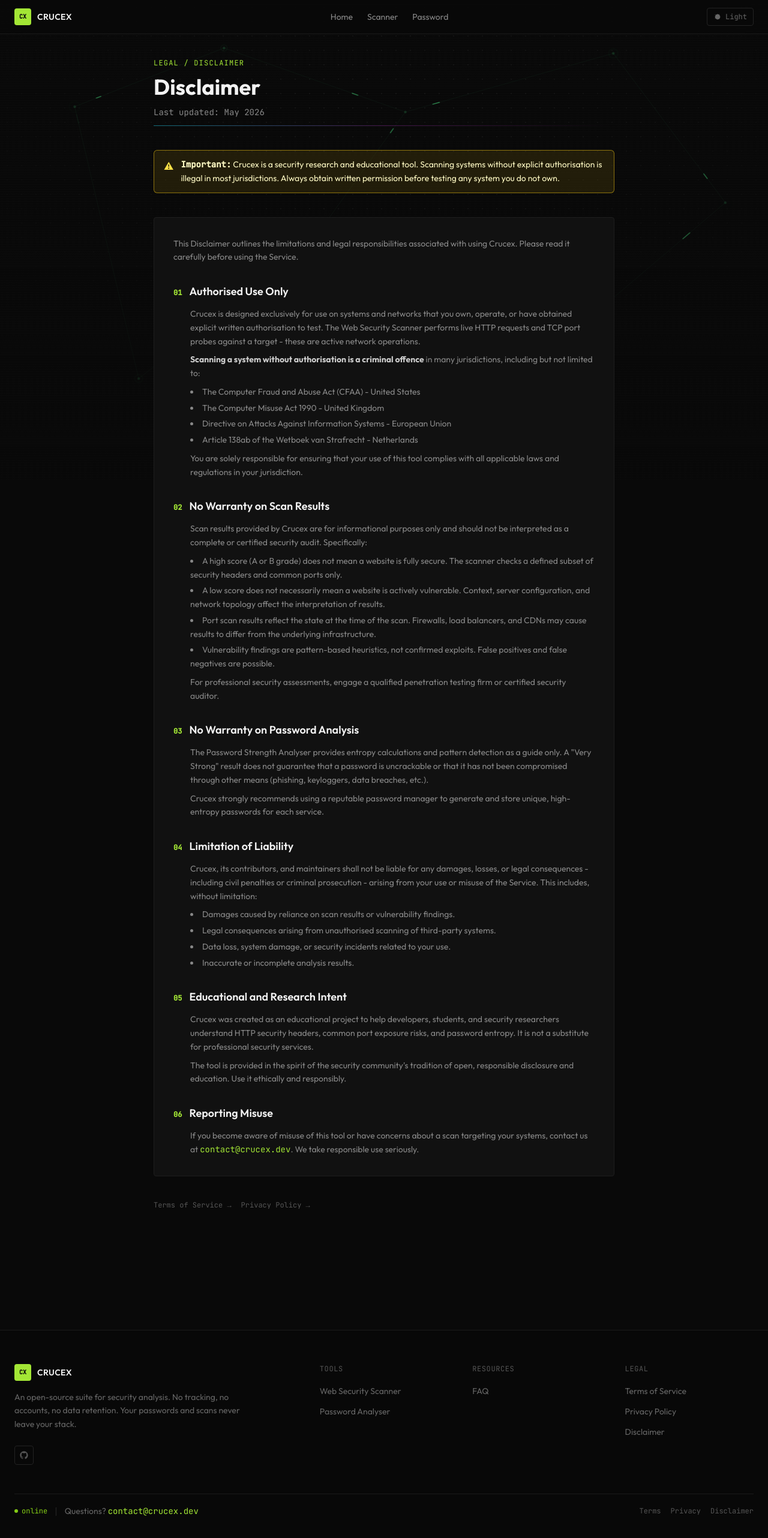
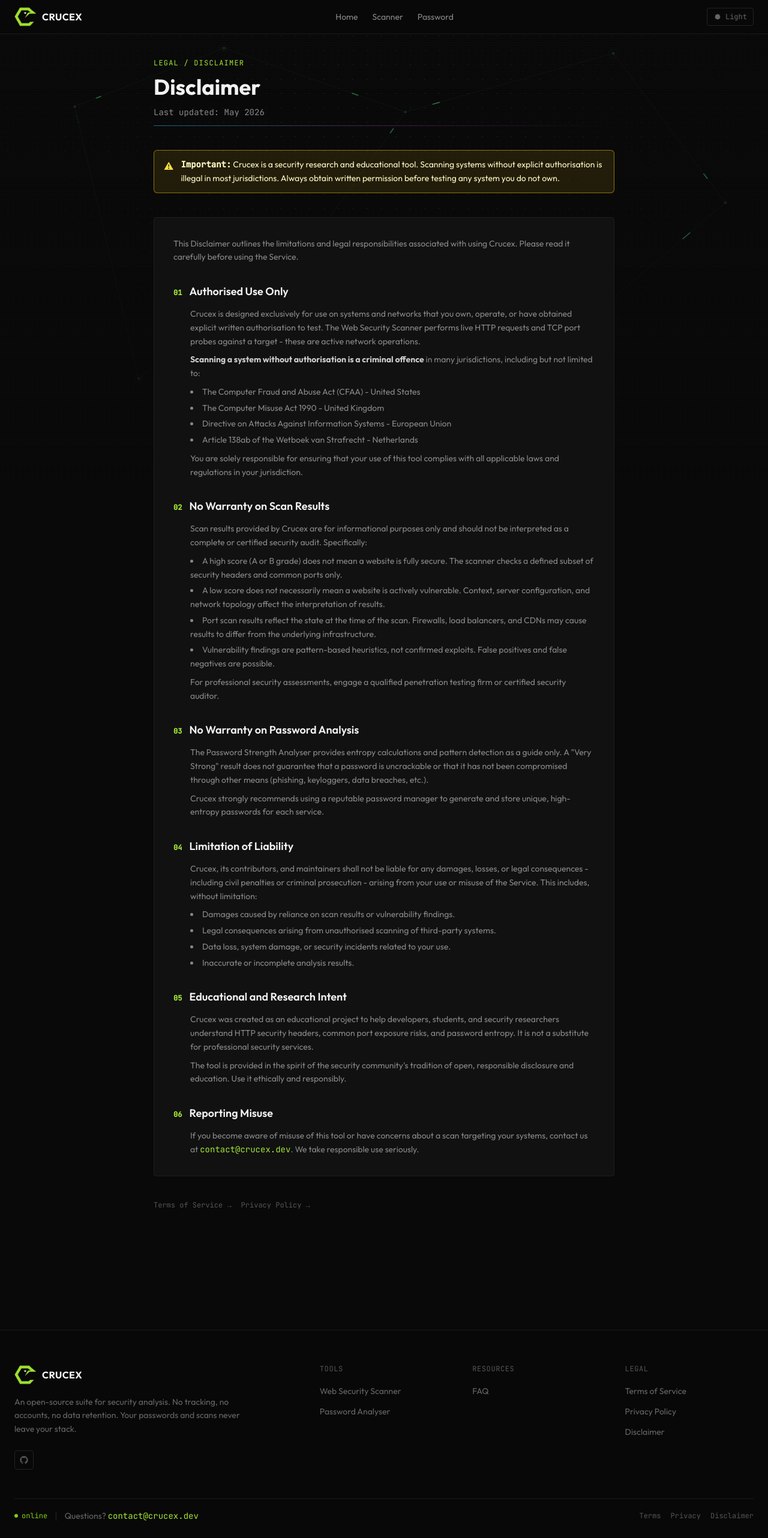
Before and after one commit to Wasssiimm/Web-Security-Toolkit, a React (Vite) app in the folder client/: page /disclaimer in a window 1280 px wide. Shown: the top 2564 px of the page at 60% size. Built offline with nearby package versions, Linux system fonts and the light colour scheme.

Commit message:
Logo update

```diff
--- a/client/index.html
+++ b/client/index.html
@@ -2,7 +2,7 @@
 <html lang="en">
   <head>
     <meta charset="UTF-8" />
-    <link rel="icon" type="image/png" href="/corvex.png" />
+    <link rel="icon" type="image/png" href="/crucexv3.png" />
     <link rel="preconnect" href="https://fonts.googleapis.com" />
     <link rel="preconnect" href="https://fonts.gstatic.com" crossorigin />
     <link href="https://fonts.googleapis.com/css2?family=Outfit:wght@400;500;600;700;800&family=JetBrains+Mono:wght@400;500&display=swap" rel="stylesheet" />
--- a/client/src/App.jsx
+++ b/client/src/App.jsx
@@ -42,10 +42,8 @@
 function Brand() {
   return (
     <NavLink to="/" className="flex items-center gap-2.5 group">
-      <div className="w-7 h-7 rounded bg-lime-400 flex items-center justify-center shrink-0">
-        <span className="text-[#090909] font-bold text-[10px] font-mono-cyber leading-none">CX</span>
-      </div>
-      <span className="text-sm font-semibold tracking-wide text-gray-900 dark:text-[#f2f2f2] group-hover:text-lime-700 dark:group-hover:text-lime-400 transition-colors">
+      <img src="/crucexv3.png" alt="Crucex Logo" width={36} height={36} className="w-9 h-9 rounded object-contain" />
+      <span className="text-base font-bold tracking-wide text-gray-900 dark:text-[#f2f2f2] group-hover:text-lime-700 dark:group-hover:text-lime-400 transition-colors">
         CRUCEX
       </span>
     </NavLink>
--- a/client/src/components/shared/CorvexLogo.jsx
+++ b/client/src/components/shared/CorvexLogo.jsx
@@ -1,8 +1,8 @@
 export default function CorvexLogo({ size = 40, className = '' }) {
   return (
     <img
-      src="/corvex.png"
-      alt="Corvex Logo"
+      src="/crucexv3.png"
+      alt="Crucex"
       width={size}
       height={size}
       className={className}
--- a/client/src/components/shared/Footer.jsx
+++ b/client/src/components/shared/Footer.jsx
@@ -80,10 +80,8 @@
 
           <div className="col-span-2">
             <div className="flex items-center gap-2.5 mb-4">
-              <div className="w-7 h-7 rounded bg-lime-400 flex items-center justify-center shrink-0">
-                <span className="text-[#090909] font-bold text-[10px] font-mono-cyber">CX</span>
-              </div>
-              <span className="text-sm font-semibold tracking-wide text-gray-900 dark:text-[#f2f2f2]">CRUCEX</span>
+              <img src="/crucexv3.png" alt="Crucex" width={36} height={36} className="w-9 h-9 rounded object-contain" />
+              <span className="text-base font-bold tracking-wide text-gray-900 dark:text-[#f2f2f2]">CRUCEX</span>
             </div>
             <p className="text-sm text-gray-600 dark:text-[#666] leading-relaxed max-w-sm">
               An open-source suite for security analysis. No tracking, no accounts, no data
@@ -128,7 +126,7 @@
             </span>
             <span className="text-gray-200 dark:text-[#222]">|</span>
             <p className="text-sm text-gray-600 dark:text-[#666]">
-              Questions?{' '}
+              Questions?  { ' '}
               <a href="mailto:contact@crucex.dev" className="text-lime-700 dark:text-lime-400 hover:underline font-mono-cyber">
                 contact@crucex.dev
               </a>
```
Also changed, not shown: client/public/crucexv3.png (added).
